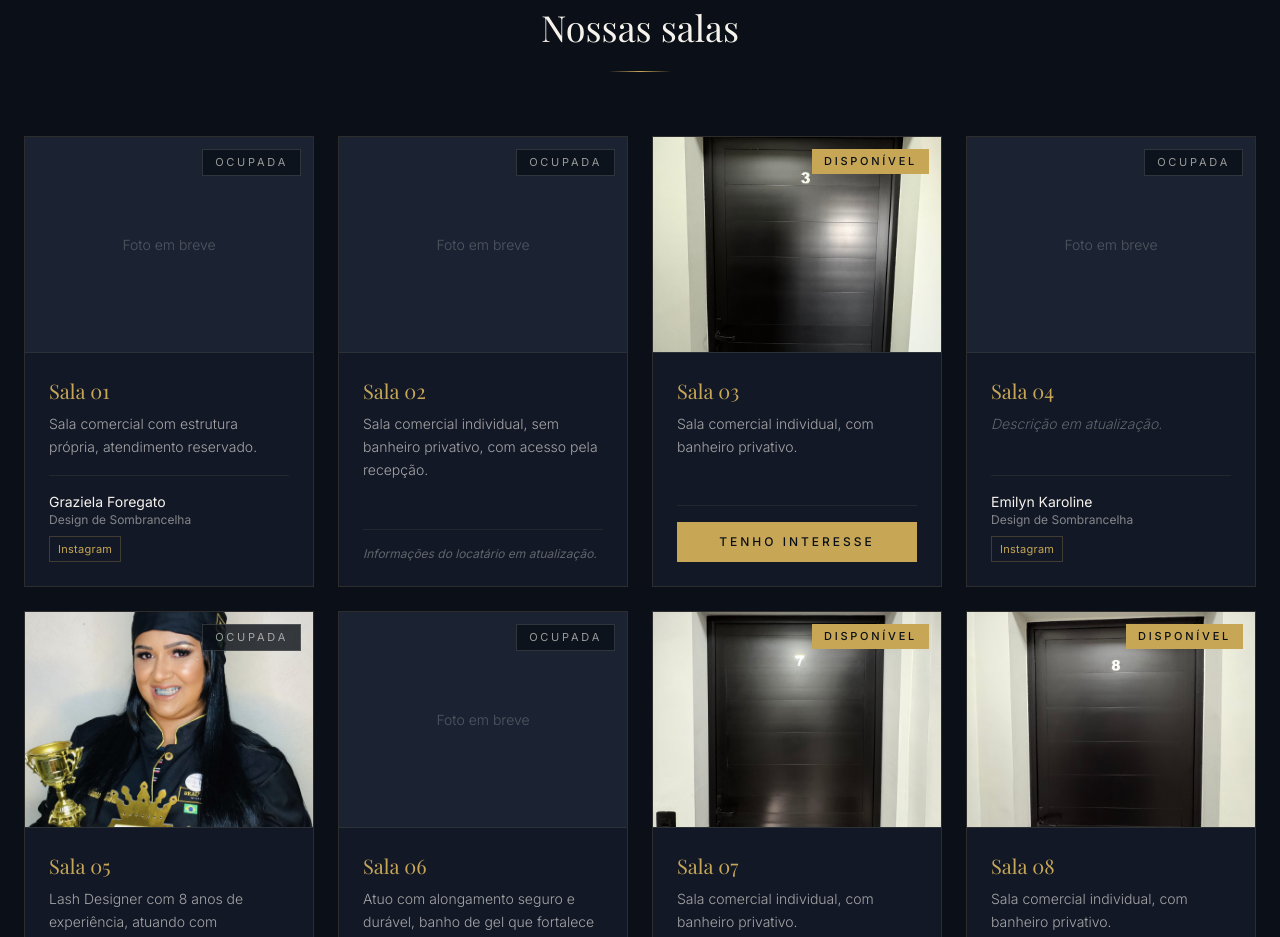
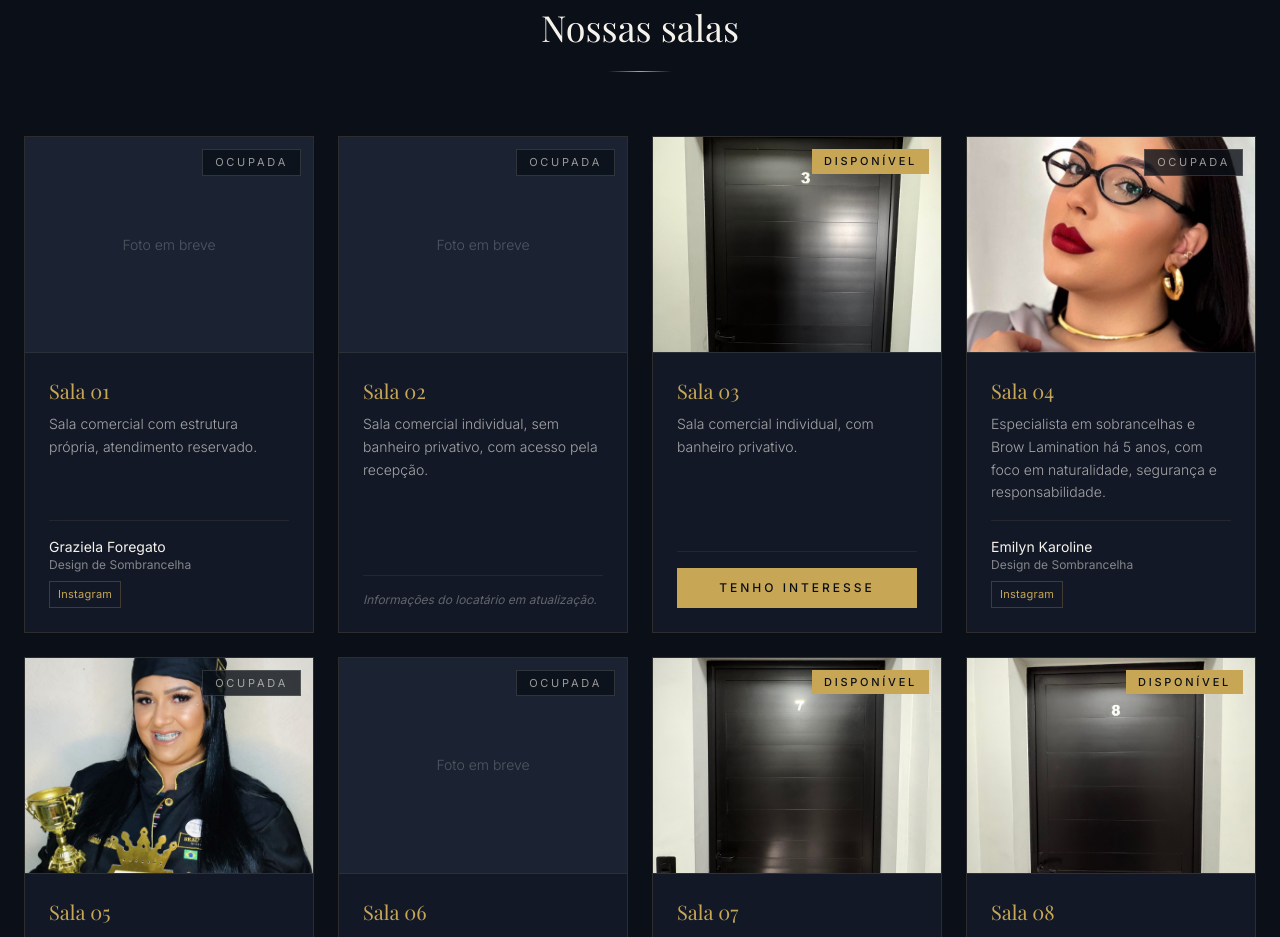
Before and after one commit to foregato/vilaoffice, a React (Vite) app: page / in a window 1280 px wide. Shown: the part 1960-2897 px from the top of the page. Built offline with nearby package versions, Linux system fonts and the light colour scheme; a web font is replaced by a local one.

Commit message:
add a emilyn

```diff
--- a/src/data/salas.js
+++ b/src/data/salas.js
@@ -37,9 +37,9 @@ export const salas = [
   {
     numero: 4,
     status: 'ocupada',
-    descricao: '',
+    descricao: 'Especialista em sobrancelhas e Brow Lamination há 5 anos, com foco em naturalidade, segurança e responsabilidade.',
     info: [],
-    foto: null,
+    foto: "Profissionais/Emilyn.PNG",
     ocupante: {
       nome: 'Emilyn Karoline', // TODO
       servico: 'Design de Sombrancelha', // TODO
```
Also changed, not shown: public/Profissionais/Emilyn.png (added).
